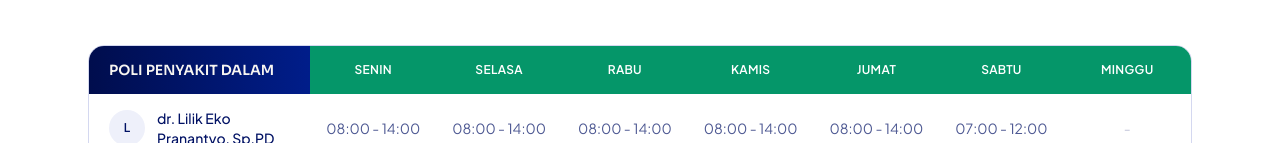
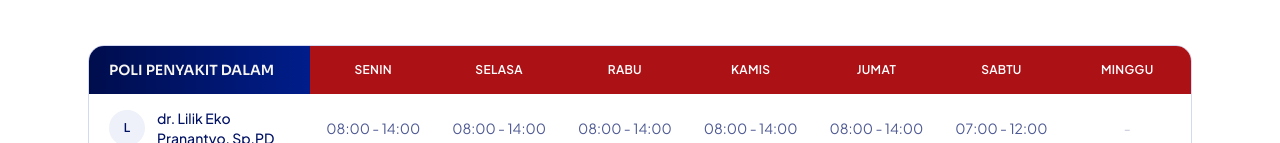
Before and after one commit to senWic/rs-pku-prambanan, a Next.js app: page / in a window 1280 px wide. Shown: the part 809-952 px from the top of the page. Built offline with nearby package versions, Linux system fonts and the light colour scheme; no server answers.

Commit message:
Change header color from emerald to maroon

```diff
--- a/components/DoctorSearch.tsx
+++ b/components/DoctorSearch.tsx
@@ -31,7 +31,7 @@ function PoliTable({ group }: { group: PoliGroup }) {
               {DAY_ORDER.map((d) => (
                 <th
                   key={d}
-                  className="bg-emerald-600 px-4 py-3.5 text-center text-xs font-semibold uppercase tracking-wide text-white"
+                  className="bg-maroon-600 px-4 py-3.5 text-center text-xs font-semibold uppercase tracking-wide text-white"
                 >
                   {DAY_DISPLAY[d]}
                 </th>
```
